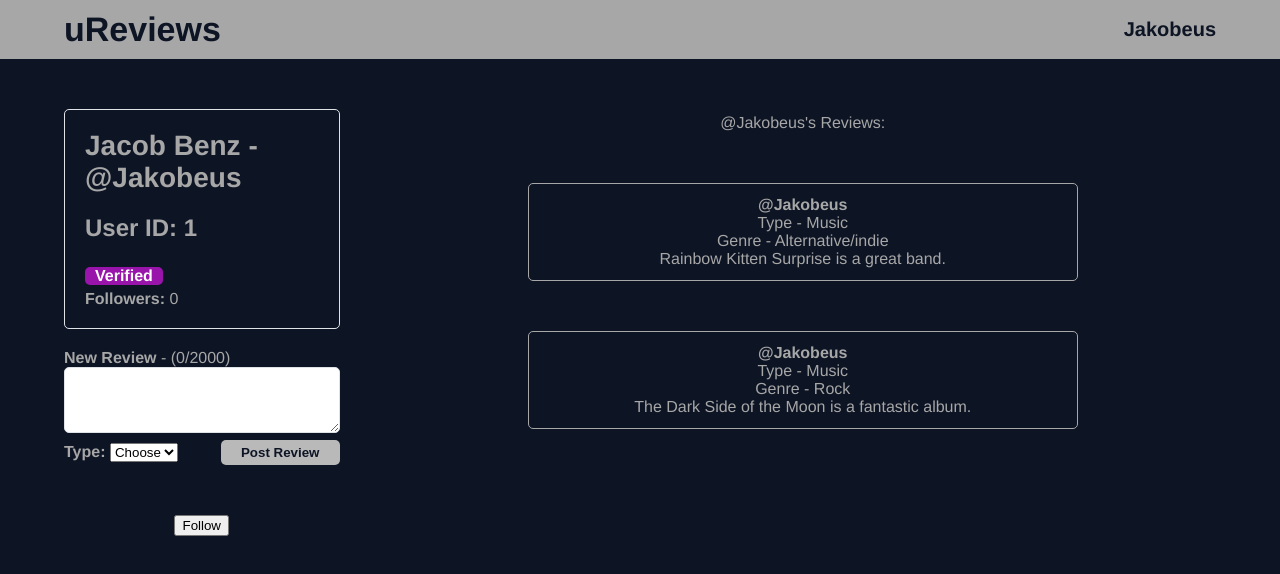
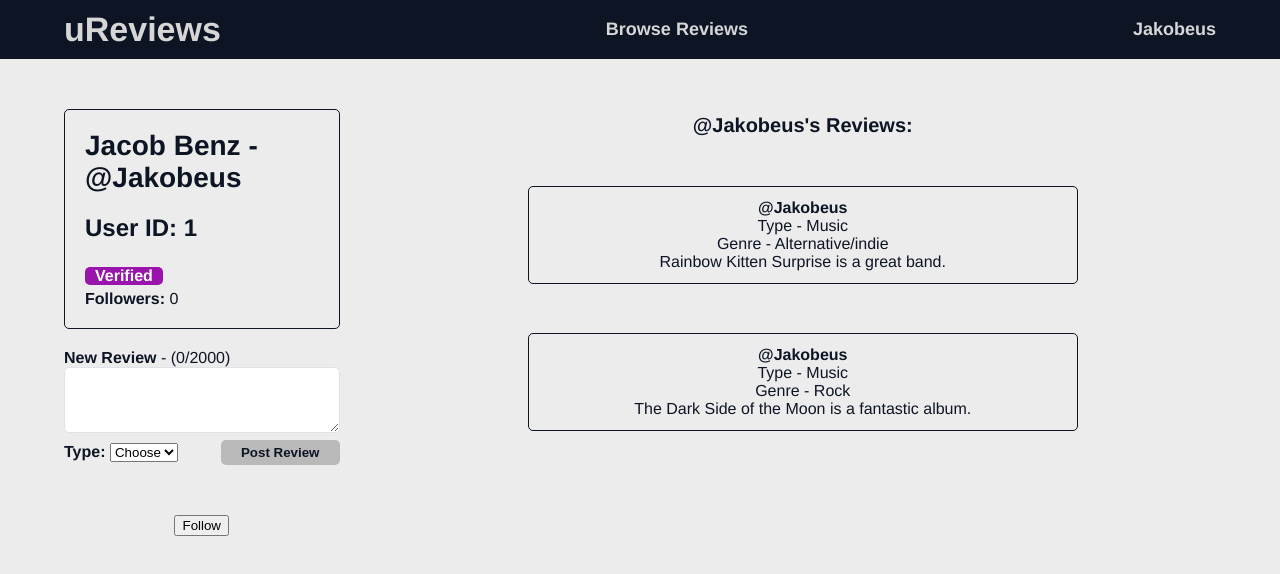
Before and after one commit to tvu254/Se7en_Reviews, a Vue app in the folder website_project/: page /user/1 in a window 1280 px wide. Shown: the top 574 px of the page. Built offline with nearby package versions, Linux system fonts and the light colour scheme.

Commit message:
Visual changes
Minor visual changes as well as a plan for the next few steps

```diff
--- a/website_project/src/App.vue
+++ b/website_project/src/App.vue
@@ -4,6 +4,11 @@
       <router-link to="/">
         <div class="navigationLogo">
           <strong>uReviews</strong>
+        </div>
+      </router-link>
+      <router-link to="/browse">
+        <div class="browse">
+          <strong>Browse Reviews</strong>
         </div>
       </router-link>
       <router-link to="/user/1">
@@ -38,25 +43,46 @@ export default {
   font-family: Avenir, Helvetica, Arial, sans-serif;
   -webkit-font-smoothing: antialiased;
   -moz-osx-font-smoothing: grayscale;
-  color: #a7a7a7;
+  color: #0d1424;
   min-height: 100vh;
-  background-color: #0d1424;
+  background-color: #ececec;
 
   nav {
     display: flex;
     align-items: center;
     justify-content: space-between;
     padding: 10px 5%;
-    background-color: #a7a7a7;
-    color: #0d1424;
+    background-color: #0d1424;
+    color: #d6d6d6;
 
     .navigationLogo {
       font-size: 34px;
+
+      &:hover {
+        filter: brightness(150%);
+        transform: scale(1.01, 1.01);
+      }
     }
 
     .navigationUser {
       font-weight: bold;
-      font-size: 20px;
+      font-size: 18px;
+
+      &:hover {
+        transform: scale(1.025, 1.025);
+        filter: brightness(150%);
+      }
+    }
+
+    .browse {
+      font-weight: normal;
+      font-size: 18px;
+      align-items: center;
+
+      &:hover {
+        transform: scale(1.025, 1.025);
+        filter: brightness(150%);
+      }
     }
   }
 }
--- a/website_project/src/components/CreateReviewPanel.vue
+++ b/website_project/src/components/CreateReviewPanel.vue
@@ -1,5 +1,5 @@
 <template>
-<form class = "createReviewPanel" @submit.prevent = "createNewReview" :class="{ '--exceeded': newReviewCharacterCt > 2000 }">  <!-- stop sumbit button when > 2000 -->
+<form class = "createReviewPanel" @submit.prevent = "createNewReview" :class="{ '--exceeded': newReviewCharacterCt > 2000 }">  <!-- stop submit button when > 2000 -->
     <label for = "newReview"> <strong>New Review</strong> - ({{ newReviewCharacterCt }}/2000)  </label>
     <textarea id="newReview" rows = "4" v-model = "state.newReviewContent"/>
 
@@ -44,7 +44,7 @@ export default {
 
             if (state.newReviewContent && state.selectedReviewType !== 'choose') {
                 ctx.emit('add-review', newReviewList);
-                state.newReviewContent = '';
+                state.newReviewContent = '';             // eventually needs to not reset when characters > character limit
             }
             state.newReviewContent = '';
         }
--- a/website_project/src/components/ReviewItem.vue
+++ b/website_project/src/components/ReviewItem.vue
@@ -41,9 +41,9 @@ export default {
 <style lang="scss" scoped>
 .reviewItem {
     padding: 12px;
-    background-color: #0d1424;
+    background-color: #ececec;
     border-radius: 5px;
-    border: 1px solid #a7a7a7;
+    border: 1px solid #0d1424;
     box-sizing: border-box;
     cursor: pointer;
     transition: all 0.24s ease;
--- a/website_project/src/router/index.js
+++ b/website_project/src/router/index.js
@@ -4,6 +4,7 @@ import { users } from "../assets/users";
 import Home from '../views/Home.vue';
 import UserProfile from "../views/UserProfile";
 import Admin from "../views/Admin";
+import Browse from "../views/Browse";
 
 const routes = [
   {
@@ -15,6 +16,11 @@ const routes = [
     path: '/user/:userId',    // uses userId as variable in URL
     name: 'UserProfile',
     component: UserProfile
+  },
+  {
+    path: '/browse',
+    name: 'Browse',
+    component: Browse
   },
   {
     path: '/admin',
--- /dev/null
+++ b/website_project/src/views/Browse.vue
@@ -0,0 +1,18 @@
+<template>
+    <div class="browse">
+        <h1>Browse</h1>
+    </div>
+</template>
+
+<script>
+    export default {
+        name: "Browse"
+    };
+</script>
+
+<style lang="scss" scoped>
+.browse {
+    padding: 50px 5%;
+}
+
+</style>
--- a/website_project/src/views/UserProfile.vue
+++ b/website_project/src/views/UserProfile.vue
@@ -14,7 +14,9 @@
         <CreateReviewPanel @add-review="addReview"/>
     </div>
     <div class = "userReviewsWrapper">
-        @{{state.user.username}}'s Reviews:
+        <div class = "reviewName">
+            @{{state.user.username}}'s Reviews:
+        </div>
         <ReviewItem
             v-for="review in state.user.reviews"
             :key = "review.id"
@@ -48,10 +50,16 @@ export default {
 
     // if userId exists, get user from db, store like below
     // make 'users' below a js object and store its data. should be able to reference it just like I do below
+    // STATE HOLDS THE CURRENT STATE SET IN ROUTER (will be register/login) BUT STILL CALLS THE USER DECLARED BELOW LIKE state.user. => so all is well lol
+    // 1: get fetch to work off of mount/created. launch from there instead of follow button.
+    // 2: store returned data into user variable below. Everything should work the same if stored correctly.
+    // 3: save reviews to db using POST. Send new review data from function addReview
+    // 4: Figure out how backend updates db, bc we can either send whole user or just the review here
+    // 5: Once that works, get started on login/register and maintaining state
 
       const state = reactive({
         followers: 0,
-        user: users[userId.value - 1] || users[0]
+        user: users[userId.value - 1] || users[0]       // this line gets the user from users.js instead of db, should have getUsers in here instead
       })
 
       function addReview(newReviewList) {
@@ -84,6 +92,7 @@ export default {
 
         .then(resp => resp.json())
         .then(data => {
+
             console.log(data);
         })
         .catch(error => {
@@ -122,9 +131,9 @@ export default {
         display: flex;
         flex-direction: column;
         padding: 20px;
-        background-color: #0d1424;
+        background-color: #ececec;
         border-radius: 5px;
-        border: 1px solid #DFE3E8;
+        border: 1px solid #0d1424;
 
         h1 {
             margin: 0;
@@ -153,7 +162,13 @@ export default {
     grid-gap: 10px;
     text-align: center;
     margin-top: 5px;
-    color: #a7a7a7;
+    color: #0d1424;
+    font-size: 16px;
+
+    .reviewName {
+        font-size: 20px;
+        font-weight: bold;
+    }
 }
 
 
```
Also changed, not shown: 1 other file (tests, documents, lock files or other folders).
